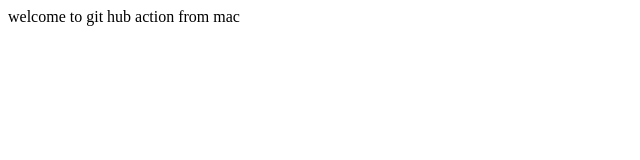
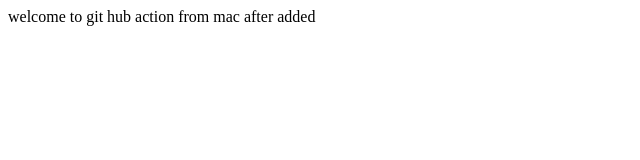
Before and after one commit to ansariuse2/github_action, a plain HTML site: page index.html in a window 1280 px wide. Shown: the full height of the page, 0-640 px from the left. Drawn offline with Linux system fonts and the light colour scheme.

Commit message:
The second commit from mac

```diff
--- a/index.html
+++ b/index.html
@@ -1,5 +1,5 @@
 <html>
   <body>
-    welcome to git hub action from mac
+    welcome to git hub action from mac after added
   </body>
 </html>
```
